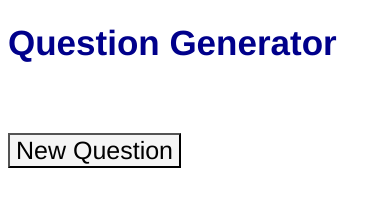
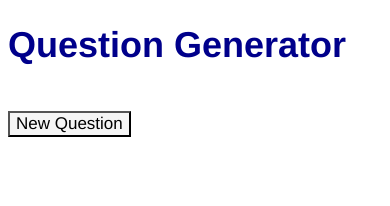
Before and after one commit to MichelleSawa/questiongenerator, a plain HTML site: page index.html in a window 390 px wide. Drawn offline with Linux system fonts and the light colour scheme.

Commit message:
Font adjust

```diff
--- a/index.html
+++ b/index.html
@@ -15,9 +15,9 @@
             font-size:17px;
             font-family: Gotham, "Helvetica Neue", Helvetica, Arial, "sans-serif";}
         @media (max-width: 600px){
-    h1 {font-size:35px}
-    body {font-size:35px}
-    button {font-size:25px}
+    h1 {font-size-adjust: auto}
+    body {font-size-adjust: auto}
+    button {font-size-adjust: auto}
 </style>
 </head>
 
```
